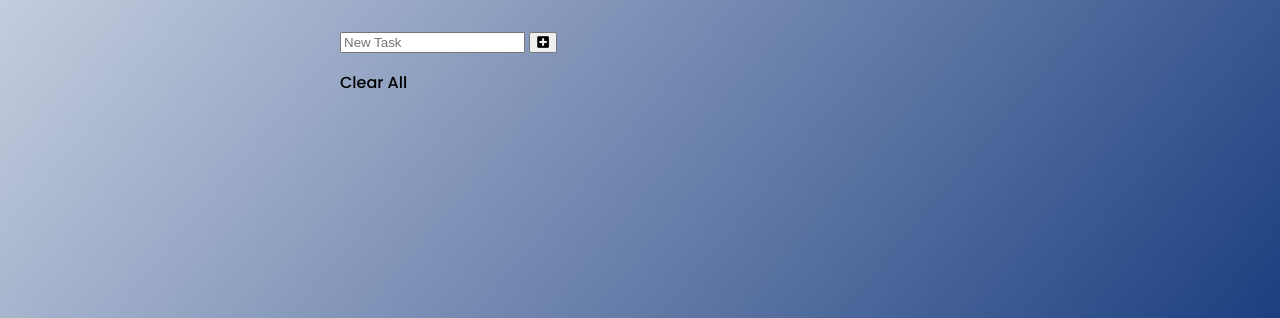
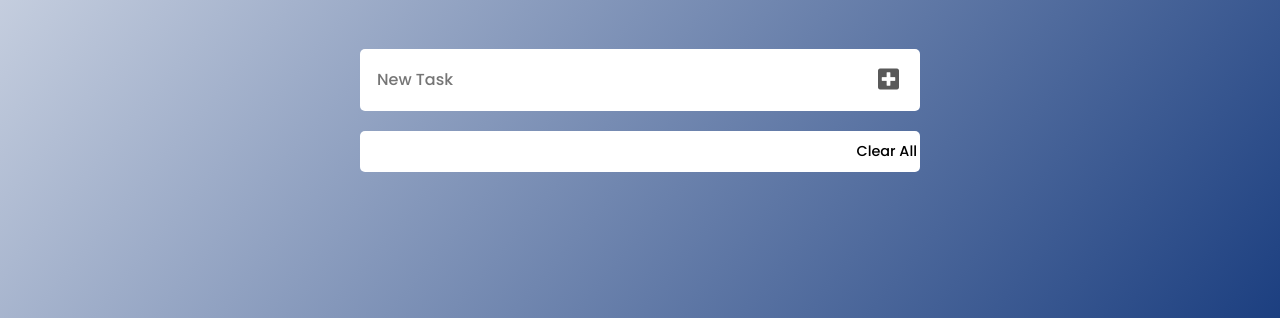
Before and after one commit to mattmartinez21/NewTodo, a plain HTML site: page index.html in a window 1280 px wide. Shown: the part 642-960 px from the top of the page. Drawn offline with Linux system fonts and the light colour scheme.

Commit message:
added CSS

```diff
--- a/styles.css
+++ b/styles.css
@@ -23,3 +23,70 @@ html {
   padding: 1.5rem 0;
   align-items: center;
 }
+
+.main {
+  padding: 20px;
+}
+
+form {
+  background-color: #ffffff;
+  padding: 15px;
+  border-radius: 5px;
+  display: flex;
+}
+
+input[type="text"] {
+  height: 30px;
+  outline: 0;
+  border: none;
+  font-size: 1rem;
+  font-family: "Poppins", sans-serif;
+  color: #595959;
+  flex-grow: 1;
+}
+
+button {
+  font-size: 1.5rem;
+  background-color: #ffffff;
+  outline: 0;
+  border: none;
+  color: #595959;
+}
+
+button:hover {
+  color: lightcoral;
+}
+
+.todoList {
+  background-color: #ffffff;
+  border-radius: 5px;
+  margin-top: 20px;
+  padding: 10px, 25px;
+  height: 100%;
+}
+
+ul {
+  padding-left: 0px;
+  list-style: none;
+}
+
+li {
+  display: flex;
+  align-items: center;
+  border-bottom: 1px solid lightgray;
+  padding: 15px 0;
+  font-size: 1rem;
+  color: #595959;
+}
+
+.clearAll {
+  display: flex;
+  justify-content: flex-end;
+  padding: 10px 3px;
+  cursor: pointer;
+  font-size: 0.9rem;
+}
+
+.clearAll:hover {
+  color: lightcoral;
+}
```
